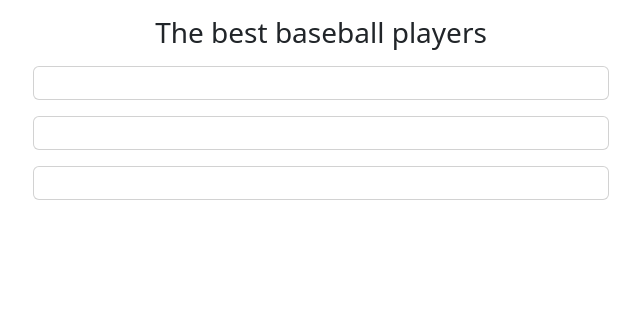
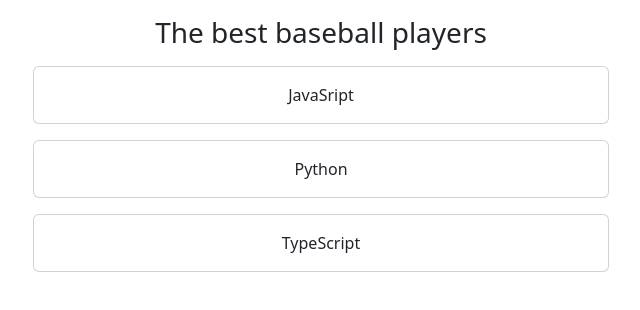
Before and after one commit to jos3ph-m/drag-and-drop, a React (Create React App) app: page / in a window 1280 px wide. Shown: the top 310 px of the page, without its empty margins (319-959 px from the left). Built offline with nearby package versions, Linux system fonts and the light colour scheme.

Commit message:
Bring SortableItem to app

```diff
--- a/src/App.js
+++ b/src/App.js
@@ -26,7 +26,7 @@ function App() {
         >
           {/* We need components that use the useSortable hook */}
           {languages.map((language) => (
-            <SortableItem key={language} />
+            <SortableItem key={language} id={language} />
           ))}
         </SortableContext>
       </Container>
```
